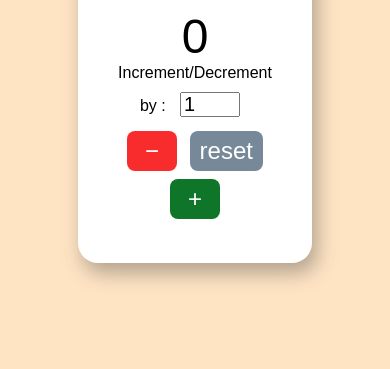
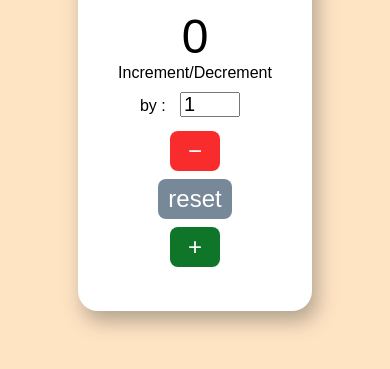
Before and after one commit to sonalikapri09/CounterProject, a plain HTML site: page index.html in a window 390 px wide. Shown: the part 249-618 px from the top of the page. Drawn offline with Linux system fonts and the light colour scheme.

Commit message:
Update style.css

```diff
--- a/style.css
+++ b/style.css
@@ -76,4 +76,10 @@ input {
   .valueNum {
     font-size: 48px;
   }
+  .increase-decrease-btn{
+    display: flex;
+    flex-direction: column;
+    align-items: center;
+    justify-self: center;
+  }
 }
```
